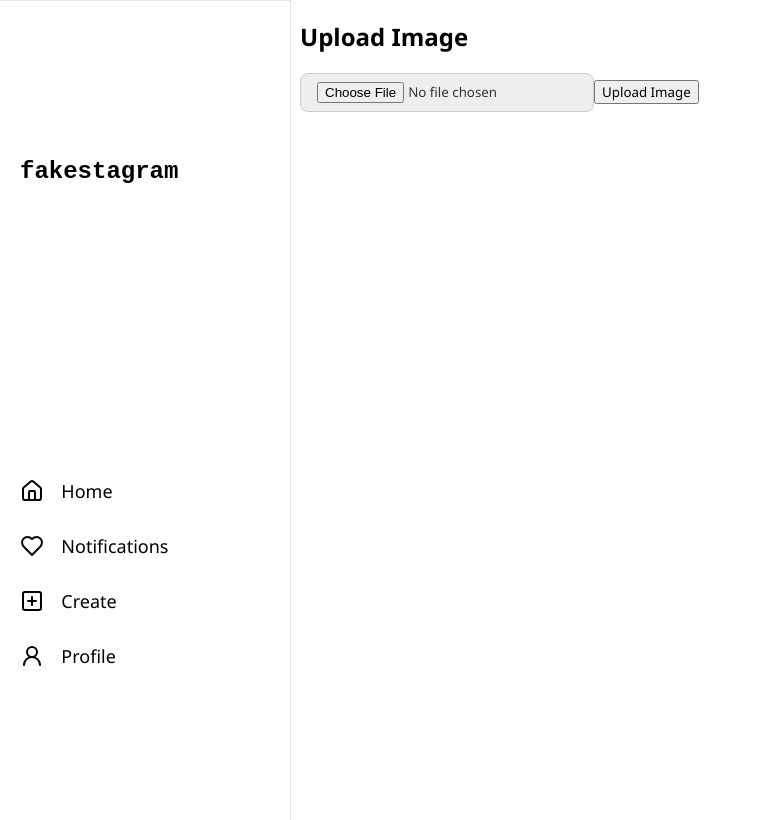
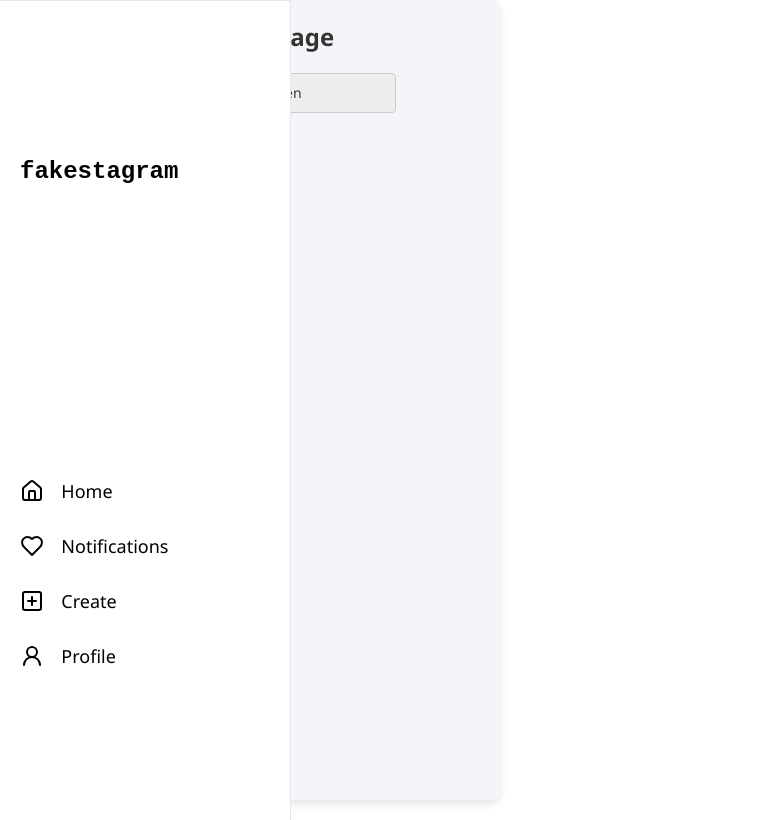
Before and after one commit to EmilianoFau/ProyectoFinalReact, a React (Vite) app in the folder ProyectoFinalReact/: page /Create in a window 1280 px wide. Shown: the whole page, without its empty margins (0-762 px from the left). Built offline with nearby package versions, Linux system fonts and the light colour scheme.

Commit message:
estilos falta hacer el de create

```diff
--- a/ProyectoFinalReact/src/components/Create/create.jsx
+++ b/ProyectoFinalReact/src/components/Create/create.jsx
@@ -48,12 +48,12 @@ const Create = () => {
 
     return (
         <div className={Styles.container}>
-            <h2>Upload Image</h2>
+            <h2 className={Styles.heading}>Upload Image</h2>
             <form onSubmit={handleSubmit}>
-                <small><input type="file" onChange={handleImageChange} accept="image/*" /></small>
-                <button type="submit">Upload Image</button>
+                <small className={Styles.inputWrapper}><input type="file" onChange={handleImageChange} accept="image/*" className={Styles.inputFile} /></small>
+                <button type="submit" className={Styles.submitButton}>Upload Image</button>
             </form>
-            {message && <p>{message}</p>}
+            {message && <p className={Styles.message}>{message}</p>}
         </div>
     );
 };
--- a/ProyectoFinalReact/src/components/Create/index.module.css
+++ b/ProyectoFinalReact/src/components/Create/index.module.css
@@ -1,7 +1,76 @@
+.container {
+    display: flex;
+    flex-direction: column;
+    align-items: center;
+    background-color: #f4f4f9;
+    border-radius: 8px;
+    height: 100vh;
+    box-shadow: 0 4px 8px rgba(0, 0, 0, 0.1);
+    width: 100%;
+    margin: 0 auto 20px 0;
+}
+
+.heading {
+    font-size: 20px;
+    color: #333;
+    margin-bottom: 20px;
+    text-align: center;
+}
+
+.inputWrapper {
+    font-size: 14px;
+    display: flex;
+    width: 100%;
+    color: #666;
+    margin-bottom: 10px;
+}
+
+.inputFile {
+    padding: 8px;
+    border: 1px solid #ccc;
+    border-radius: 4px;
+    cursor: pointer;
+    width: 100%;
+}
+
+.submitButton {
+    background-color: #4CAF50;
+    color: white;
+    border: none;
+    padding: 12px 24px;
+    font-size: 16px;
+    border-radius: 4px;
+    cursor: pointer;
+    transition: background-color 0.3s ease;
+    margin-top: 15px;
+    width: 100%;
+}
+
+.submitButton:hover {
+    background-color: #45a049;
+}
+
+.message {
+    margin-top: 20px;
+    font-size: 16px;
+    color: #d9534f;
+    text-align: center;
+}
+
 @media (min-width: 768px) {
     .container {
-        padding-left: 300px;
-        padding-bottom: 0;
-        width: calc(100vw - 350px)
+        max-width: 500px;
+    }
+
+    .heading {
+        font-size: 24px;
+    }
+
+    .inputFile {
+        width: auto;
+    }
+
+    .submitButton {
+        width: auto;
     }
 }
```
